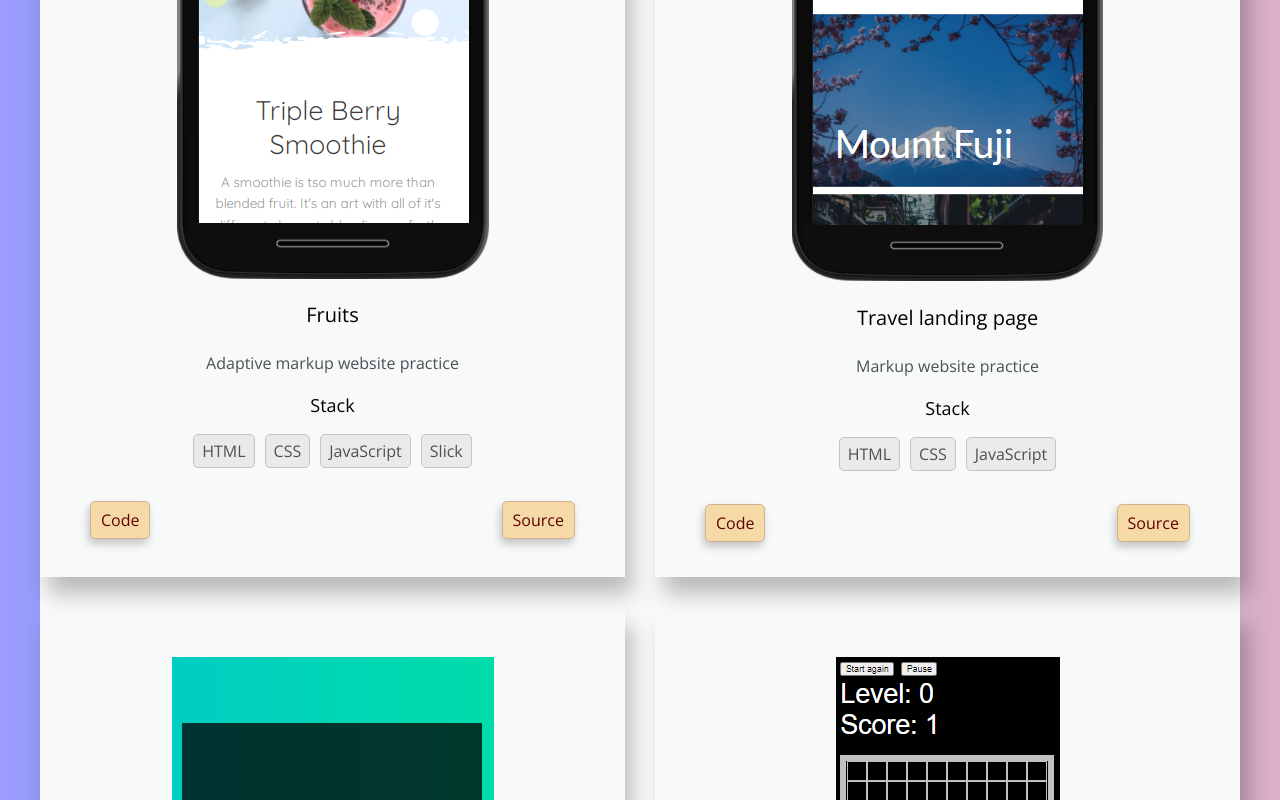
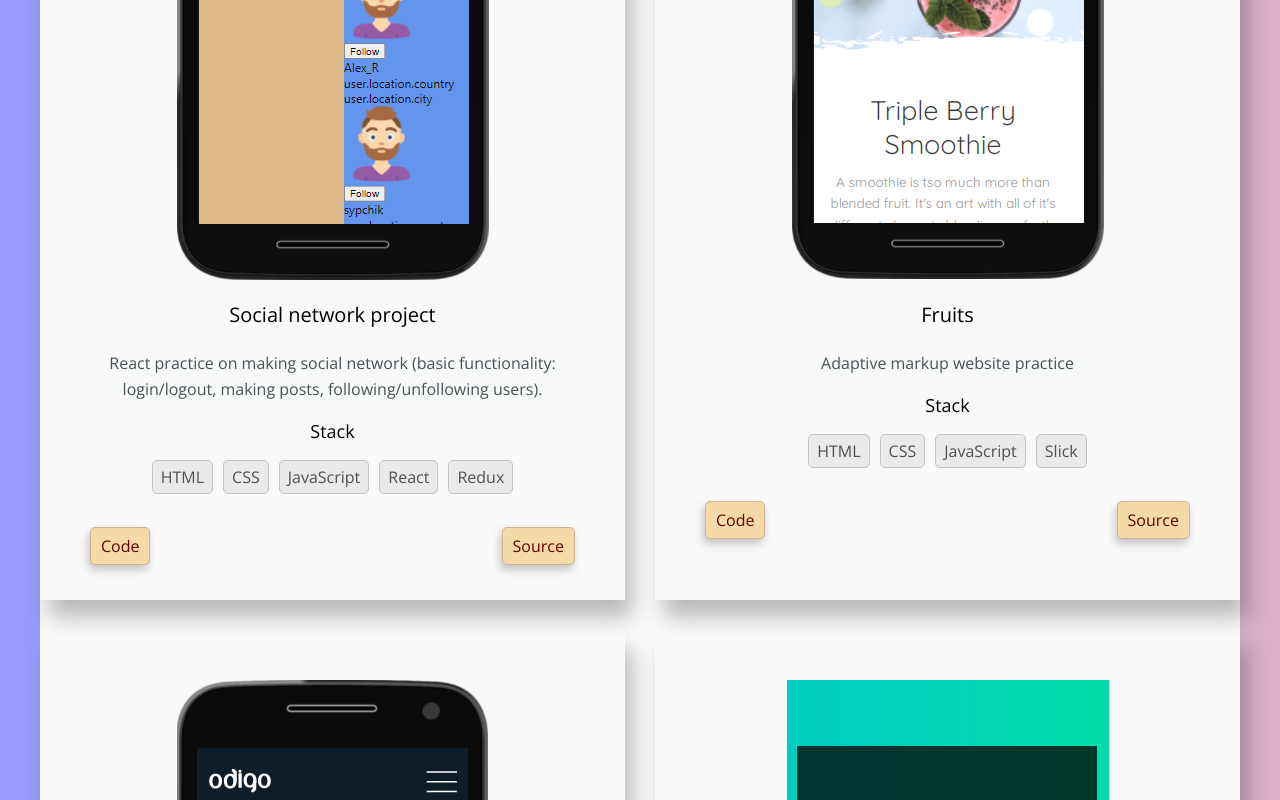
Before and after one commit to Igor-Kulyaev/portfolio, a plain HTML site: page code.html in a window 1280 px wide. Shown: the part 1949-2749 px from the top of the page. Drawn offline with nearby package versions, Linux system fonts and the light colour scheme.

Commit message:
Update code.html

```diff
--- a/code.html
+++ b/code.html
@@ -174,6 +174,36 @@
                 <div class="post">
                     <div class="images-fruits">
                         <div class="image-item">
+                            <img src="images/social-network.png" alt="work" class="post__view">
+                        </div>
+                    </div>
+                    <div class="post-preview">
+                        <h6 class="post-title">Social network project</h6>
+                        <p class="post-info">React practice on making social network (basic functionality: login/logout,
+                            making posts, following/unfollowing users).</p>
+                        <p class="post-stack">Stack</p>
+                        <ul class="tags">
+                            <li class="tag html">HTML</li>
+                            <li class="tag css">CSS</li>
+                            <li class="tag javascript">JavaScript</li>
+                            <li class="tag node">React</li>
+                            <li class="tag gulp">Redux</li>
+                        </ul>
+                        <ul class="buttons__list">
+                            <li class="button-item">
+                                <a class="button-link" href="https://github.com/Igor-Kulyaev/my-app"
+                                    target="_blank">Code</a>
+                            </li>
+                            <li class="button-item">
+                                <a class="button-link" href="https://igor-kulyaev.github.io/my-app/#/login"
+                                    target="_blank">Source</a>
+                            </li>
+                        </ul>
+                    </div>
+                </div>
+                <div class="post">
+                    <div class="images-fruits">
+                        <div class="image-item">
                             <img src="images/fruits.png" alt="work" class="post__view">
                         </div>
                     </div>
```
